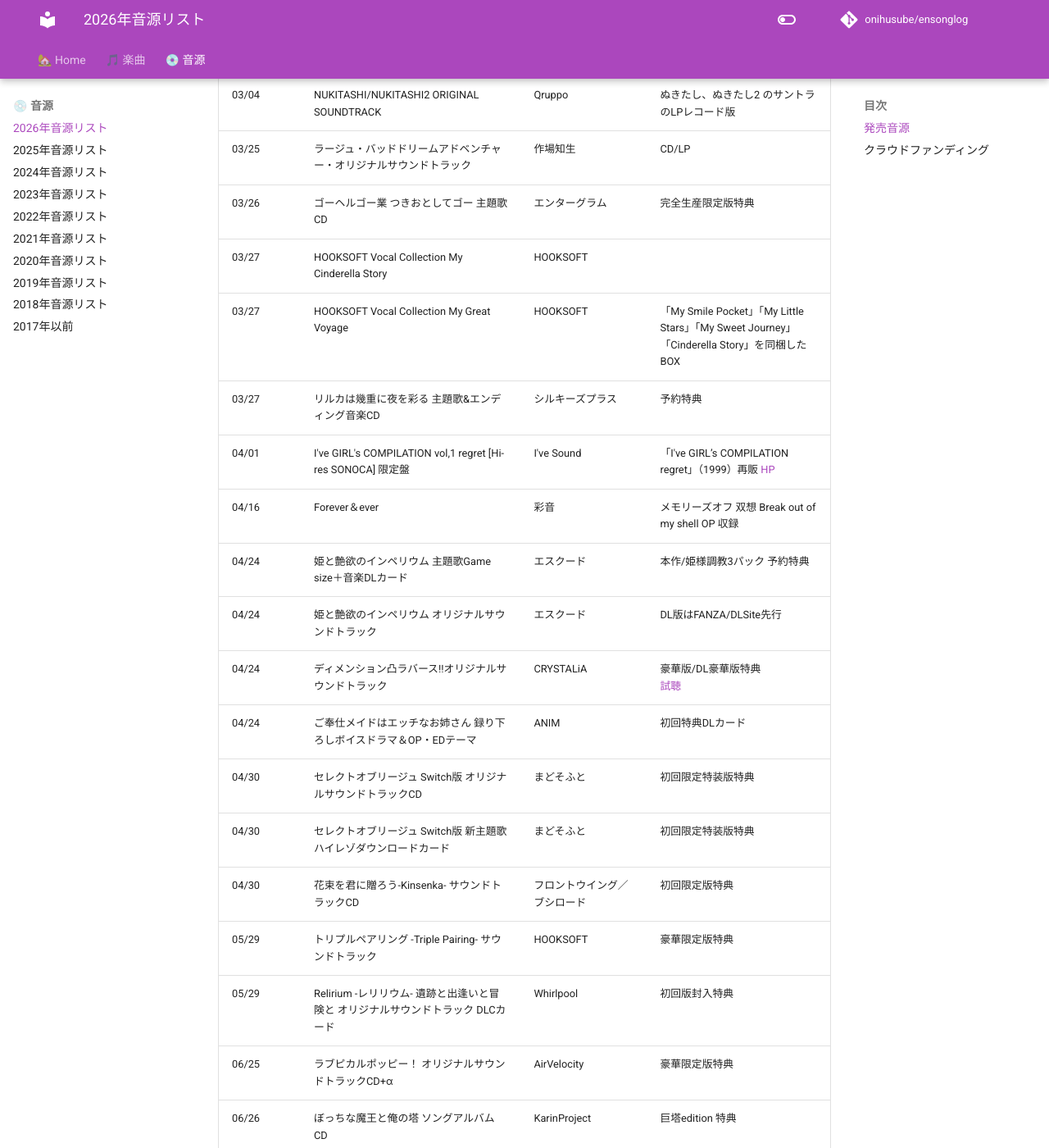
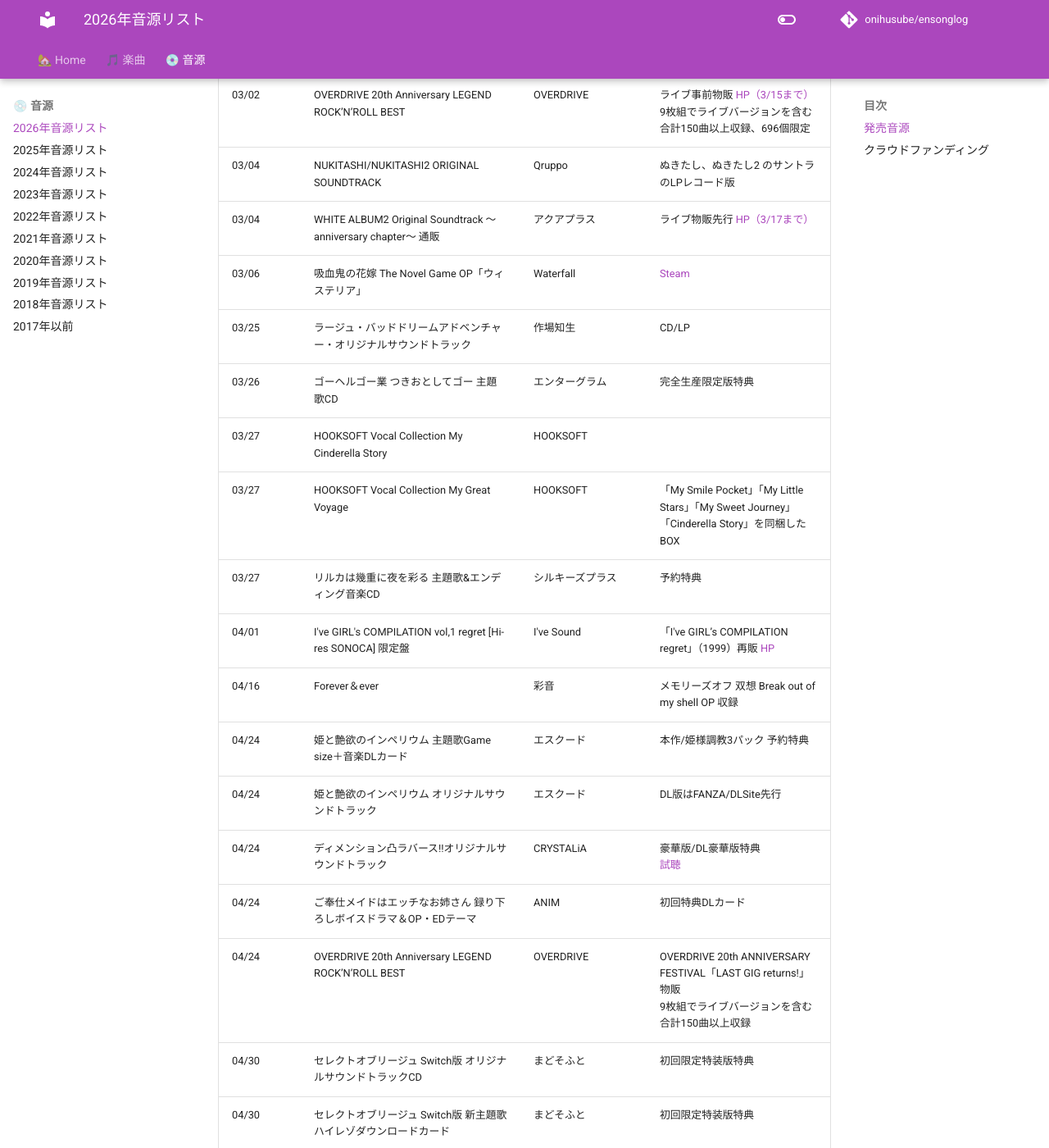
Before and after one commit to onihusube/ensonglog, an MkDocs documentation site: the page built from docs/2026/音源.md, in a window 1280 px wide and 1400 px high, scrolled down 2241 px. Shown: the whole window at 82% size. Built offline with MkDocs 1.6.1 and Material for MkDocs 9.7.7, drawn with Linux system fonts in a browser that asks for light colours; comment, search, counter and statistics services are not loaded.

Commit message:
音源追加

```diff
--- a/docs/2026/音源.md
+++ b/docs/2026/音源.md
@@ -37,7 +37,10 @@
 | 02/27 | ドラ・コンカフェ2 主題歌マキシCD | Cuteuphoria | オフィシャル通販特典 </br> 主題歌/ソロx2/short/off vocal 収録 |
 | 02/27 | 美少女万華鏡 オリジナル・サウンドトラック 一般販売 | ωstar | C107先行 </br> CD6枚組、シリーズ5作＋外伝の音楽収録 </br> ボーナストラック「生きとし生けるもの Arrange Version」 |
 | 02/27 | 流星ワールドアクター Gaslight Bullet サウンドトラック | Heliodor | 第七共和国出国パック特典 |
+| 03/02 | OVERDRIVE 20th Anniversary LEGEND ROCK’N’ROLL BEST | OVERDRIVE | ライブ事前物販 [HP（3/15まで）](https://e-mart.jp/studio696/products/detail/115) </br> 9枚組でライブバージョンを含む合計150曲以上収録、696個限定 |
 | 03/04 | NUKITASHI/NUKITASHI2 ORIGINAL SOUNDTRACK | Qruppo | ぬきたし、ぬきたし2 のサントラのLPレコード版 |
+| 03/04 | WHITE ALBUM2 Original Soundtrack ～anniversary chapter～ 通販 | アクアプラス | ライブ物販先行 [HP（3/17まで）](https://store.aquaplus.jp/SHOP/4996802260215.html) |
+| 03/06 | 吸血鬼の花嫁 The Novel Game OP「ウィステリア」 | Waterfall | [Steam](https://store.steampowered.com/app/4432890/__The_Novel_Game/) |
 | 03/25 | ラージュ・バッドドリームアドベンチャー・オリジナルサウンドトラック | 作場知生 | CD/LP |
 | 03/26 | ゴーヘルゴー業 つきおとしてゴー 主題歌CD | エンターグラム | 完全生産限定版特典 |
 | 03/27 | HOOKSOFT Vocal Collection My Cinderella Story | HOOKSOFT |  |
@@ -49,6 +52,7 @@
 | 04/24 | 姫と艶欲のインペリウム オリジナルサウンドトラック | エスクード | DL版はFANZA/DLSite先行 |
 | 04/24 | ディメンション凸ラバース!!オリジナルサウンドトラック | CRYSTALiA | 豪華版/DL豪華版特典 </br> [試聴](https://www.youtube.com/watch?v=EIKbzJeXBdc) |
 | 04/24 | ご奉仕メイドはエッチなお姉さん 録り下ろしボイスドラマ＆OP・EDテーマ | ANIM | 初回特典DLカード |
+| 04/24 | OVERDRIVE 20th Anniversary LEGEND ROCK’N’ROLL BEST | OVERDRIVE | OVERDRIVE 20th ANNIVERSARY FESTIVAL「LAST GIG returns!」 物販 </br> 9枚組でライブバージョンを含む合計150曲以上収録 |
 | 04/30 | セレクトオブリージュ Switch版 オリジナルサウンドトラックCD | まどそふと | 初回限定特装版特典 |
 | 04/30 | セレクトオブリージュ Switch版 新主題歌ハイレゾダウンロードカード | まどそふと | 初回限定特装版特典 |
 | 04/30 | 花束を君に贈ろう-Kinsenka- サウンドトラックCD | フロントウイング／ブシロード | 初回限定版特典 |
```
